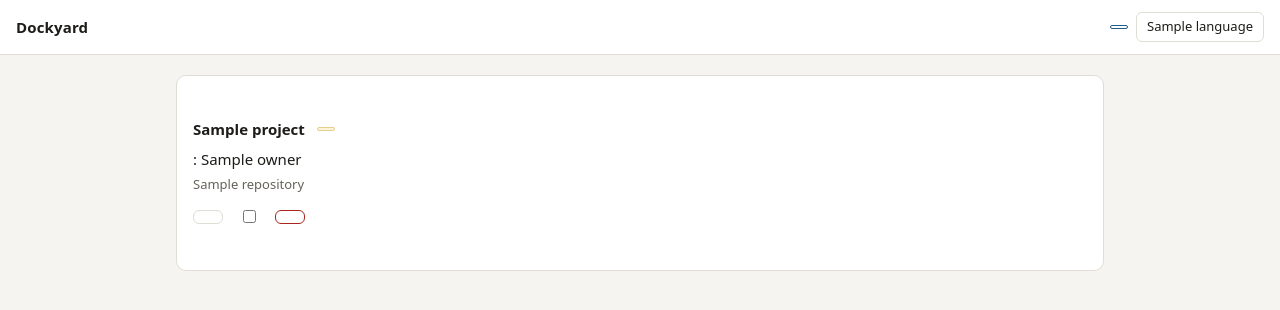
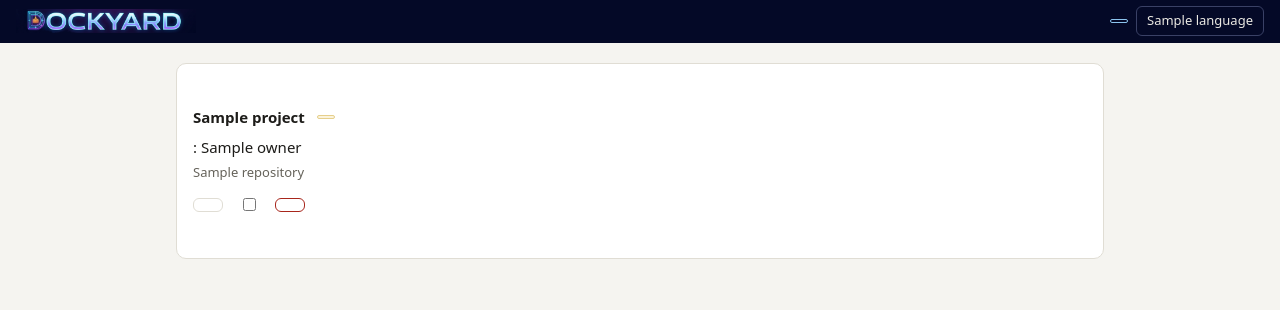
Before and after one commit to giurlanda/dockyard, a Python web app: template src/dockyard/web/templates/all_projects.html in a window 1280 px wide. Shown: the top 310 px of the page. Run offline with Jinja, Linux system fonts and the light colour scheme; the template is opened without the code that fills it: most values are stand-ins (such as "Sample title", 1, 10 or a date in 2020).

Commit message:
feat(web): replace top bar title with logo on a slim dark bar
Co-Authored-By: Claude Sonnet 5.5 <noreply@anthropic.com>

```diff
--- a/src/dockyard/web/templates/_style.css
+++ b/src/dockyard/web/templates/_style.css
@@ -20,9 +20,13 @@ body {
 }
 .topbar {
   display: flex; flex-wrap: wrap; align-items: center; justify-content: space-between;
-  gap: 8px 16px; padding: 12px 16px; background: var(--panel); border-bottom: 1px solid var(--line);
+  gap: 4px 16px; padding: 6px 16px; background: #040927; border-bottom: 1px solid #040927;
+  --ink: #ebe9e3; --line: #3a4166; --accent: #8cc4ee; --accent-ink: #040927; color: var(--ink);
 }
-.brand { font-weight: 700; letter-spacing: .01em; }
+.topbar a { color: var(--ink); }
+.topbar button { background: transparent; color: var(--ink); }
+.brand { display: flex; align-items: center; }
+.brand img { display: block; height: 24px; width: auto; }
 .who { display: flex; flex-wrap: wrap; align-items: center; gap: 8px; min-width: 0; }
 .badge {
   font-size: 12px; padding: 1px 8px; border-radius: 99px;
--- a/src/dockyard/web/templates/base.html
+++ b/src/dockyard/web/templates/base.html
@@ -12,7 +12,7 @@
 </head>
 <body>
 <header class="topbar">
-  <span class="brand">Dockyard</span>
+  <a class="brand" href="/" aria-label="Dockyard"><img src="/static/icons/logo.png" alt="Dockyard" width="180" height="24"></a>
   {% block header %}{% endblock %}
 </header>
 <main>
```
Also changed, not shown: assets/logo.png (added), src/dockyard/web/static/icons/logo.png (added).
